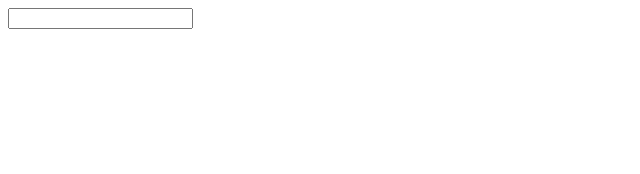
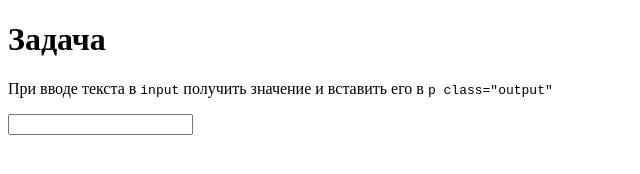
Before and after one commit to Asya2307/text-input, a plain HTML site: page src/index.html in a window 1280 px wide. Shown: the whole page, without its empty margins (0-640 px from the left). Drawn offline with Linux system fonts and the light colour scheme.

Commit message:
Add task description

```diff
--- a/src/index.html
+++ b/src/index.html
@@ -7,6 +7,11 @@
   <title>Text Input</title>
 </head>
 <body>
+<h1>Задача</h1>
+<p>
+  При вводе текста в <code>input</code> получить значение и вставить его в <code>p class="output"</code>
+</p>
+
 <input type="text">
 
 <p class="output"></p>
```
